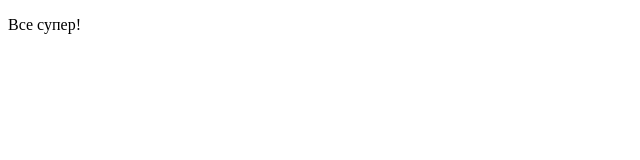
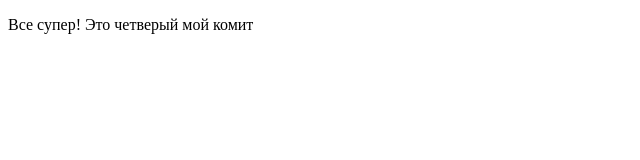
Before and after one commit to Gohanchik/test, a plain HTML site: page index.html in a window 1280 px wide. Shown: the whole page, without its empty margins (0-640 px from the left). Drawn offline with Linux system fonts and the light colour scheme.

Commit message:
third commit

```diff
--- a/index.html
+++ b/index.html
@@ -6,6 +6,6 @@
     <title>Document</title>
 </head>
 <body>
-    <p>Все супер!</p>
+    <p>Все супер! Это четверый мой комит</p>
 </body>
 </html>
```
